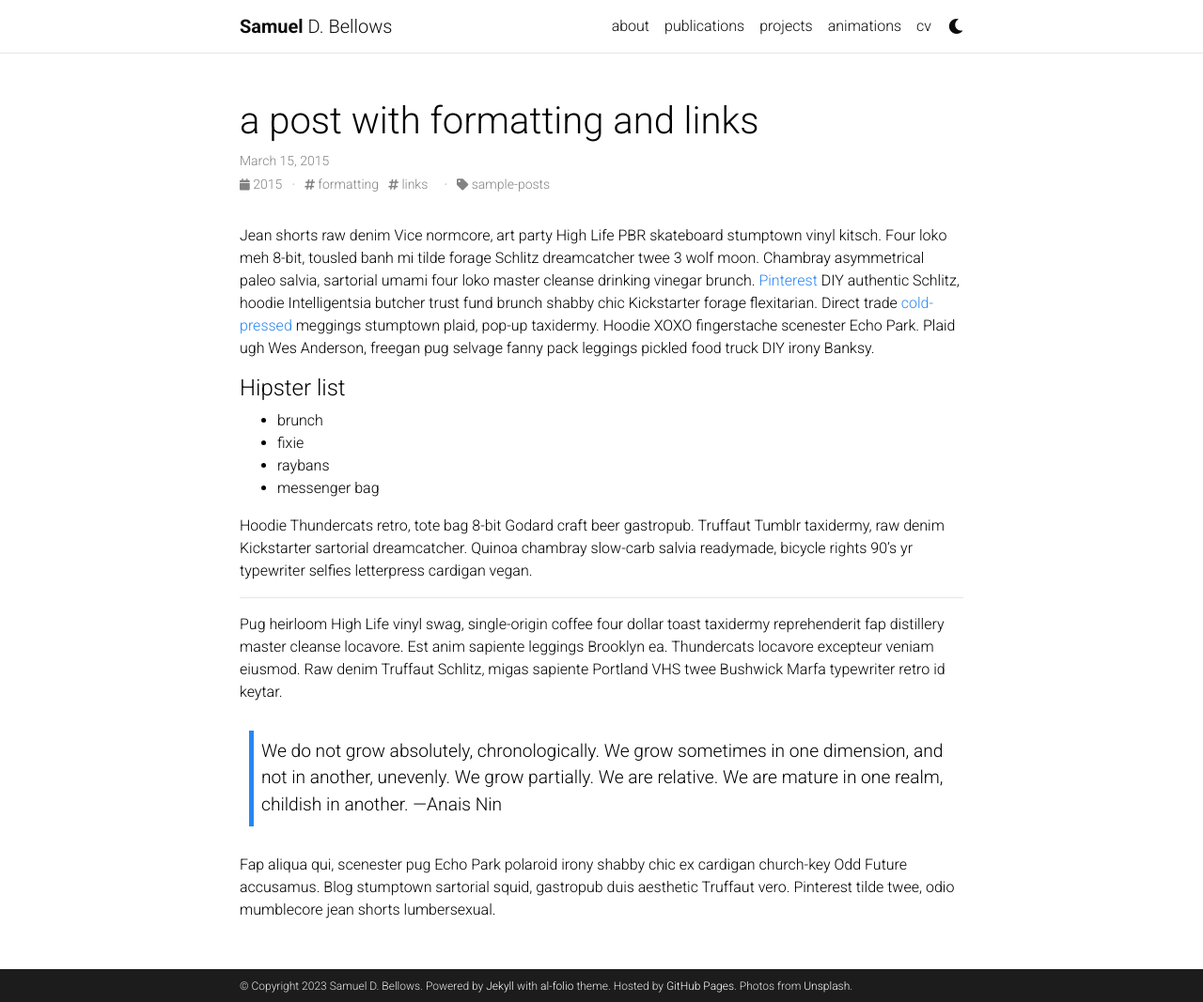
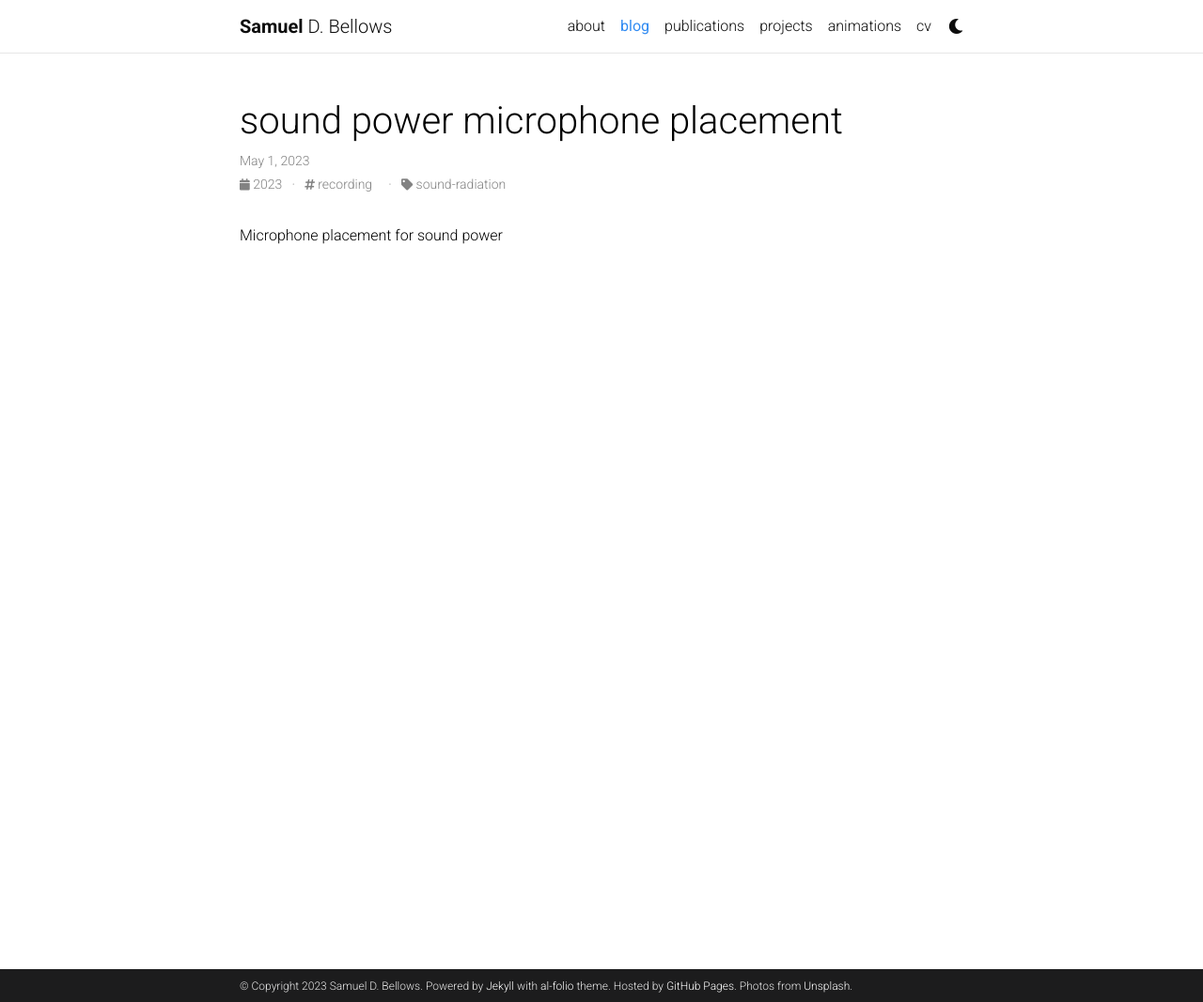
Before and after one commit to sambellows/sambellows.github.io, a Jekyll site: the page built from _posts/2015-03-15-formatting-and-links.md, in a window 1280 px wide and 1067 px high. Shown: the whole window at 94% size. Built offline with Jekyll 4.4.1, drawn with Linux system fonts in a browser that asks for light colours; comment, search, counter and statistics services are not loaded; a style sheet for code colours, icons or effects is not loaded.

Commit message:
setting up blog again

```diff
--- a/_config.yml
+++ b/_config.yml
@@ -13,7 +13,7 @@ footer_text: >
   Powered by <a href="https://jekyllrb.com/" target="_blank">Jekyll</a> with <a href="https://github.com/alshedivat/al-folio">al-folio</a> theme.
   Hosted by <a href="https://pages.github.com/" target="_blank">GitHub Pages</a>.
   Photos from <a href="https://unsplash.com" target="_blank">Unsplash</a>.
-keywords:  sam-bellows,  # add your own keywords or leave empty
+keywords:  bellows, samuel, acoustics, directivity, sound, vibrations, animations # add your own keywords or leave empty
 
 lang: en # the language of your site (for example: en, fr, cn, ru, etc.)
 icon: favicon.ico  # the emoji used as the favicon (alternatively, provide image name in /assets/img/)
@@ -114,10 +114,10 @@ bing_site_verification:  # out your bing-site-verification ID (Bing Webmaster)
 # Blog
 # -----------------------------------------------------------------------------
 
-#blog_name: al-folio # blog_name will be displayed in your blog page
-#blog_nav_title: Acoustics# your blog must have a title for it to be displayed in the nav bar
-#blog_description: a simple whitespace theme for academics
-#permalink: /blog/:year/:title/
+blog_name: acoustics  # blog_name will be displayed in your blog page
+blog_nav_title: blog # your blog must have a title for it to be displayed in the nav bar
+blog_description: sound & vibration
+permalink: /blog/:year/:title/
 
 # Pagination
 pagination:
@@ -242,7 +242,7 @@ jekyll-archives:
     tag: '/blog/tag/:name/'
     category: '/blog/category/:name/'
 
-display_tags: ['formatting', 'images', 'links', 'math', 'code'] # this tags will be dispalyed on the front page of your blog
+display_tags: ['room-acoustics', 'structural-vibrations', 'directivity', 'recording', 'spatial-audio'] # this tags will be dispalyed on the front page of your blog
 
 # -----------------------------------------------------------------------------
 # Jekyll Scholar
--- a/_posts/2015-03-15-formatting-and-links.md
+++ b/_posts/2015-03-15-formatting-and-links.md
@@ -1,30 +1,10 @@
 ---
 layout: post
-title:  a post with formatting and links
-date:   2015-03-15 16:40:16
-description: march & april, looking forward to summer
-tags: formatting links
-categories: sample-posts
+title:  sound power microphone placement
+date:   2023-05-1
+description: microphone recording techniques
+tags: recording
+categories: sound-radiation
 ---
-Jean shorts raw denim Vice normcore, art party High Life PBR skateboard stumptown vinyl kitsch. Four loko meh 8-bit, tousled banh mi tilde forage Schlitz dreamcatcher twee 3 wolf moon. Chambray asymmetrical paleo salvia, sartorial umami four loko master cleanse drinking vinegar brunch. <a href="https://www.pinterest.com">Pinterest</a> DIY authentic Schlitz, hoodie Intelligentsia butcher trust fund brunch shabby chic Kickstarter forage flexitarian. Direct trade <a href="https://en.wikipedia.org/wiki/Cold-pressed_juice">cold-pressed</a> meggings stumptown plaid, pop-up taxidermy. Hoodie XOXO fingerstache scenester Echo Park. Plaid ugh Wes Anderson, freegan pug selvage fanny pack leggings pickled food truck DIY irony Banksy.
 
-#### Hipster list
-<ul>
-    <li>brunch</li>
-    <li>fixie</li>
-    <li>raybans</li>
-    <li>messenger bag</li>
-</ul>
-
-Hoodie Thundercats retro, tote bag 8-bit Godard craft beer gastropub. Truffaut Tumblr taxidermy, raw denim Kickstarter sartorial dreamcatcher. Quinoa chambray slow-carb salvia readymade, bicycle rights 90's yr typewriter selfies letterpress cardigan vegan.
-
-<hr>
-
-Pug heirloom High Life vinyl swag, single-origin coffee four dollar toast taxidermy reprehenderit fap distillery master cleanse locavore. Est anim sapiente leggings Brooklyn ea. Thundercats locavore excepteur veniam eiusmod. Raw denim Truffaut Schlitz, migas sapiente Portland VHS twee Bushwick Marfa typewriter retro id keytar.
-
-<blockquote>
-    We do not grow absolutely, chronologically. We grow sometimes in one dimension, and not in another, unevenly. We grow partially. We are relative. We are mature in one realm, childish in another.
-    —Anais Nin
-</blockquote>
-
-Fap aliqua qui, scenester pug Echo Park polaroid irony shabby chic ex cardigan church-key Odd Future accusamus. Blog stumptown sartorial squid, gastropub duis aesthetic Truffaut vero. Pinterest tilde twee, odio mumblecore jean shorts lumbersexual.
+Microphone placement for sound power
```
Also changed, not shown: _pages/cv.md (+1 -1 lines), 2 other files.
